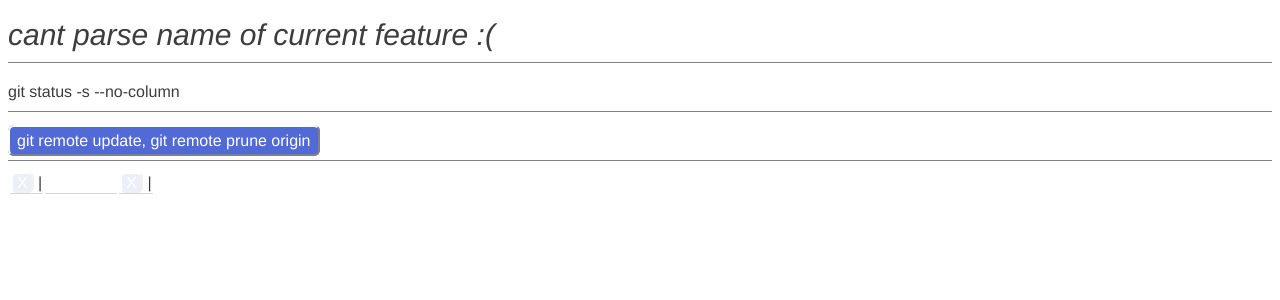
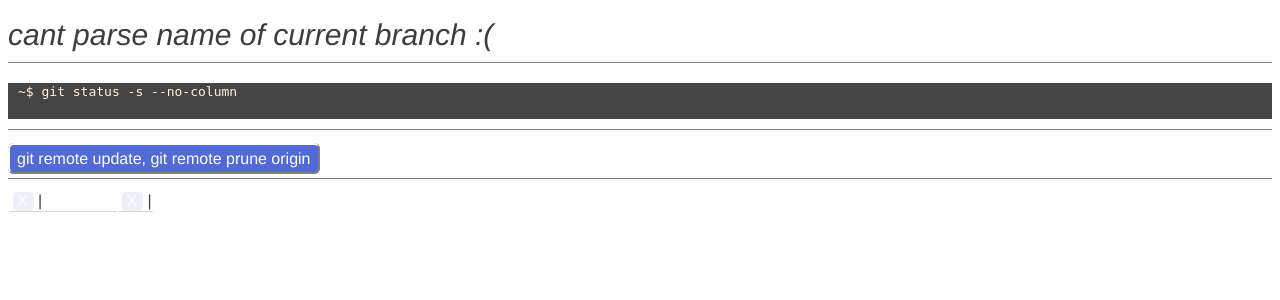
Before and after one commit to lgXenos/ModManager, a PHP site: page /manager/git/ in a window 1280 px wide. Shown: the top 300 px of the page. Run offline with PHP 8.4, Linux system fonts and the light colour scheme.

Commit message:
reformat jsconsole

```diff
--- a/manager/classes/myConsole.class.php
+++ b/manager/classes/myConsole.class.php
@@ -9,7 +9,7 @@ class myConsole {
 	 * получить результат выполнения команды в консоли
 	 *
 	 * @param type $command
-	 * @return type
+	 * @return string
 	 */
 	public static function fetchExec($command) {
 		ob_start();
--- a/manager/classes/myOutput.class.php
+++ b/manager/classes/myOutput.class.php
@@ -138,7 +138,7 @@ class myOutput {
 		return '
 					<!-- footer/ -->
 					<script type="text/javascript" src="http://code.jquery.com/jquery-latest.min.js"></script>
-					<script type="text/javascript">moduleUrl = "' . myRoute::getRoute(myCore::$currentAction) . '";</script>
+					<script type="text/javascript">/*Global JS Vars*/var G = {}; G.moduleUrl = "' . myRoute::getRoute(myCore::$currentAction) . '";</script>
 					' . $addScripts . '
 				</body>
 			</html>
--- a/manager/mods/git/model.php
+++ b/manager/mods/git/model.php
@@ -32,8 +32,14 @@ class gitActionModel {
 		);
 	}
 
+	/**
+	 * комитимся
+	 *
+	 * @return type
+	 */
 	public function makeCommit(){
-		return true;
+		$res = $this->fetchGitCommand('git status');
+		return $res;
 	}
 
 	/**
@@ -44,7 +50,7 @@ class gitActionModel {
 	private function getBranches() {
 		$ret = array();
 
-		$locals = explode("\n", $this->fetchGitCommand('git branch -l'));
+		$locals = $this->fetchGitCommand('git branch -l');
 		foreach ($locals as $ficha) {
 
 			if (strpos($ficha, '*') === 0) {
@@ -62,7 +68,7 @@ class gitActionModel {
 
 			$ret[$ficha]['local'] = $num;
 		}
-		$remotes = explode("\n", $this->fetchGitCommand('git branch -r'));
+		$remotes = $this->fetchGitCommand('git branch -r');
 		foreach ($remotes as $ficha) {
 
 			$ficha = str_replace('origin/', '', $ficha);
@@ -85,7 +91,7 @@ class gitActionModel {
 	 */
 	private function getStatus() {
 		$ret = array();
-		$status = explode("\n", $this->fetchGitCommand('git status -s --no-column'));
+		$status = $this->fetchGitCommand('git status -s --no-column');
 		foreach ($status as $file) {
 			$ret[] = $file;
 		}
@@ -93,9 +99,21 @@ class gitActionModel {
 		return $ret;
 	}
 
-	private function fetchGitCommand($str) {
+	/**
+	 *
+	 * @param type $str
+	 * @param type $explode - массив по умолчанию
+	 *
+	 * @return array | string
+	 */
+	private function fetchGitCommand($str, $explode = true) {
 		$cd = 'cd ' . $this->gitDir . '; ';
-		return myConsole::fetchExec($cd . $str);
+		$res = myConsole::fetchExec($cd . $str);
+		if($explode){
+			$res = explode("\n", $res);
+		}
+
+		return $res;
 	}
 
 }
--- a/manager/mods/git/res/css/main.css
+++ b/manager/mods/git/res/css/main.css
@@ -6,3 +6,19 @@
 .mainTable td .button{
 	padding: 0px 4px;
 }
+.asConsole{
+	background-color: #464545;
+	color: #FFF5E2;
+	font-family: monospace;
+	padding-left: 10px;
+	padding-right: 10px;
+	line-height: 140%;
+}
+.asConsole .hr{
+	border-bottom: 1px solid grey;
+    padding-bottom: 10px;
+    margin-bottom: 10px;
+    display: inline-block;
+    width: 100%;
+    height: 1px;
+}
--- a/manager/mods/git/view.php
+++ b/manager/mods/git/view.php
@@ -57,21 +57,32 @@ class gitActionView {
 				';
 			}
 
-			$currentHtml = '<i>cant parse name of current feature :(</i>';
+			$currentHtml = '<i>cant parse name of current branch :(</i>';
 			if ($current) {
 				$currentHtml = '
 					<a class="button" href="' . myRoute::getRoute('git', 'push') . '">push</a> |
 					<a class="button js_git_commit" href="#">commit</a> |
-					at feature: <strong>' . $current . '</strong>
+					on branch: <strong>' . $current . '</strong>
 				';
 			}
 
-			$status= '';
+			$_s = '';
 			foreach ($res['status'] as $_i => $_v) {
-				$status .= $_v . '<br>';
+				$_s .= $_v . '<br>';
 			}
-			$status = '<div class="spacer">git status -s --no-column</div>'
-					. '<div class="js_"></div>';
+			if($_s==''){
+				$_s = 'already up to date';
+			}
+			$status = '
+			<div class="spacer">
+				<div class="scrollerXY" style="max-height:150px;">
+					<div class="asConsole js_myConsole">
+						~$ git status -s --no-column<br>
+						'.$_s.'
+					</div>
+				</div>
+			</div>
+			';
 
 			$html = '
 				<div class="currFicha spacer">' . $currentHtml . '</div>
--- a/manager/res/css/main.css
+++ b/manager/res/css/main.css
@@ -33,3 +33,7 @@ td:hover .showOnHover{
 .button:hover{
 	border-color: grey grey grey grey;
 }
+.scrollerXY{
+	overflow-y: auto;
+	overflow-x: auto;
+}
```
Also changed, not shown: manager/mods/git/res/js/main.js (+54 -17 lines).
